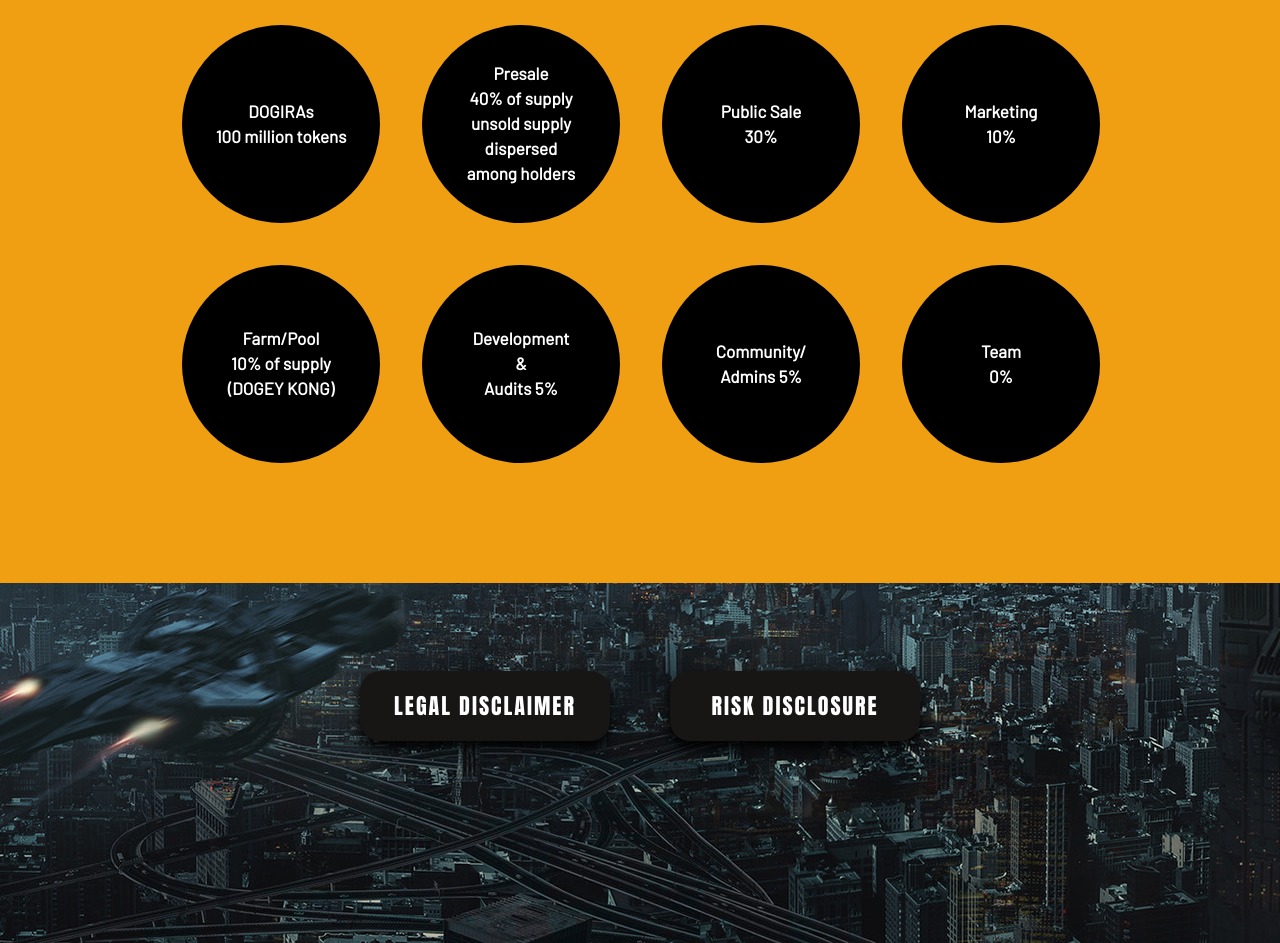
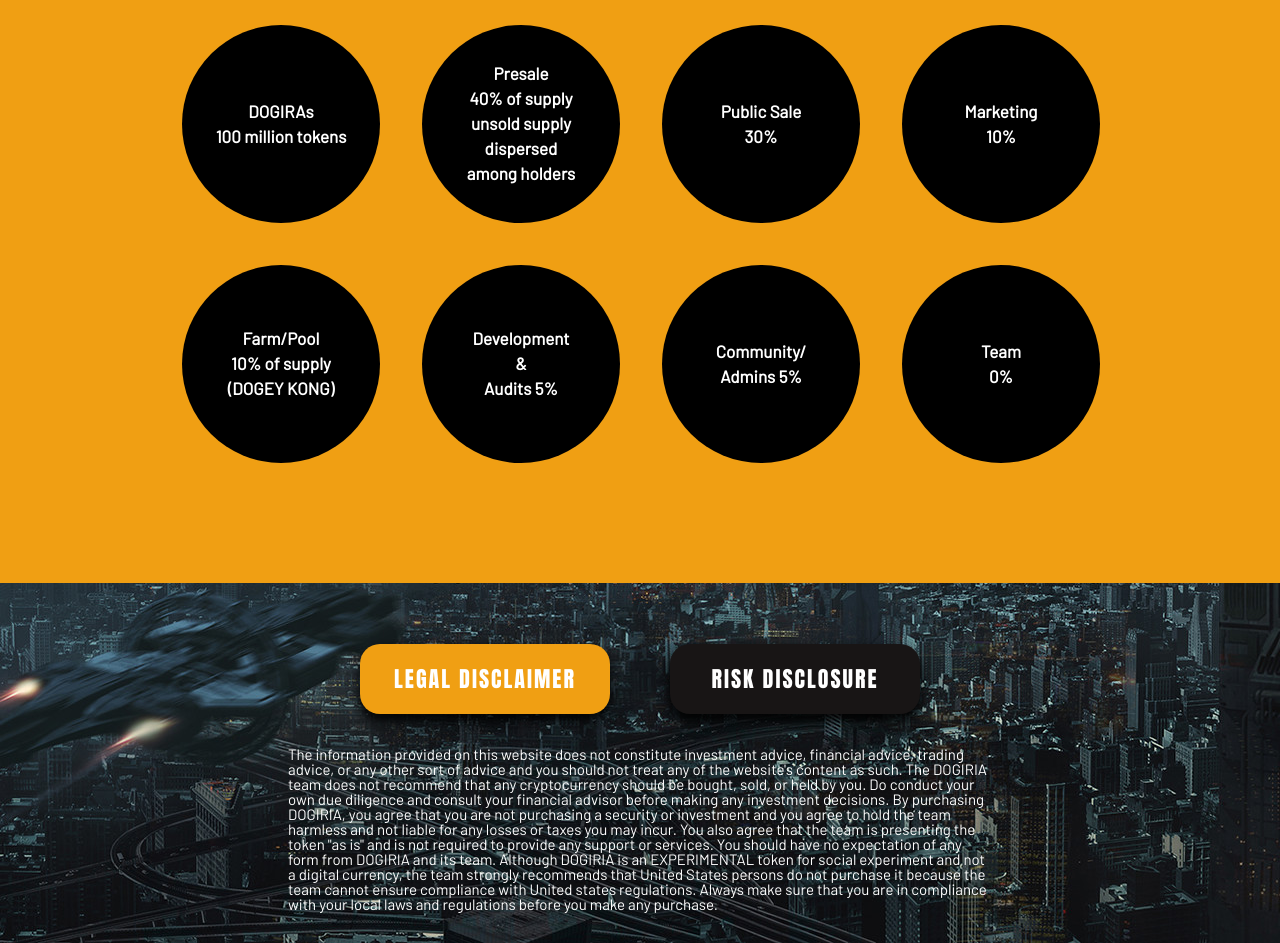
Before and after one commit to andremusk/dogira-frontend, a plain HTML site: page index.html in a window 1280 px wide. Shown: the part 3505-4448 px from the top of the page. Drawn offline with Linux system fonts and the light colour scheme.

Commit message:
legal disclaimer begins active

```diff
--- a/assets/css/footer.css
+++ b/assets/css/footer.css
@@ -110,3 +110,7 @@ footer{
     margin-bottom: 50px;
   }
 }
+
+#disclaimer{
+  background-color: #f09f13;
+}
--- a/assets/js/js-functions.js
+++ b/assets/js/js-functions.js
@@ -16,6 +16,9 @@ function renderBuyerInfo(){
 }
 
 function renderCommunityInfo(){
+    // let communityButton = document.createElement("button")
+    // communityButton.className = "disclaimer-button"
+    // communityButton.innerHTML = "MUCHSUPPORT"
     let section = document.getElementById("section-swap")
     section.style.flexDirection = 'row-reverse'
     let image = document.getElementById("image-swap")
@@ -25,6 +28,7 @@ function renderCommunityInfo(){
     buyers.style.opacity = ".8"
     let alternator = document.getElementById("alternator");
     alternator.innerText = 'muchsupport function that awards community members support/shills/etc from .001% to .1% of the dogecity treasury once per day. (dependent on admin approval)'
+    // section.append(communityButton)
 }
 window.addEventListener("DOMContentLoaded",()=>renderBuyerInfo())
 
@@ -70,7 +74,7 @@ function scrollFunction() {
         document.getElementById("about-image").style.borderRadius = "0%";
     }
 }
-let content = document.createElement("p")
+let content = document.getElementById("p-render")
 let button1 = document.getElementById("disclaimer")
 let button2 = document.getElementById("disclosure")
 
--- a/index.html
+++ b/index.html
@@ -243,9 +243,19 @@
         </div>
     </div>
     <div id="render">
+        <p id="p-render">The information provided on this website does not constitute investment advice, financial advice, trading advice, or
+        any other sort of advice and you should not treat any of the website's content as such. The DOGIRIA team does not
+        recommend that any cryptocurrency should be bought, sold, or held by you. Do conduct your own due diligence and consult
+        your financial advisor before making any investment decisions. By purchasing DOGIRIA, you agree that you are not
+        purchasing a security or investment and you agree to hold the team harmless and not liable for any losses or taxes you
+        may incur. You also agree that the team is presenting the token "as is" and is not required to provide any support or
+        services. You should have no expectation of any form from DOGIRIA and its team. Although DOGIRIA is an EXPERIMENTAL
+        token for social experiment and not a digital currency, the team strongly recommends that United States persons do not
+        purchase it because the team cannot ensure compliance with United states regulations. Always make sure that you are in
+        compliance with your local laws and regulations before you make any purchase.</p>
     </div>
-    <div id="render2">
-    </div>
+    <!-- <div id="render2">
+    </div> -->
     <!-- <div id="disclaimer-content">
         The information provided on this website does not constitute investment advice, financial advice, trading advice, or any
         other sort of advice and you should not treat any of the website's content as such. The FEG team does not recommend that
```
